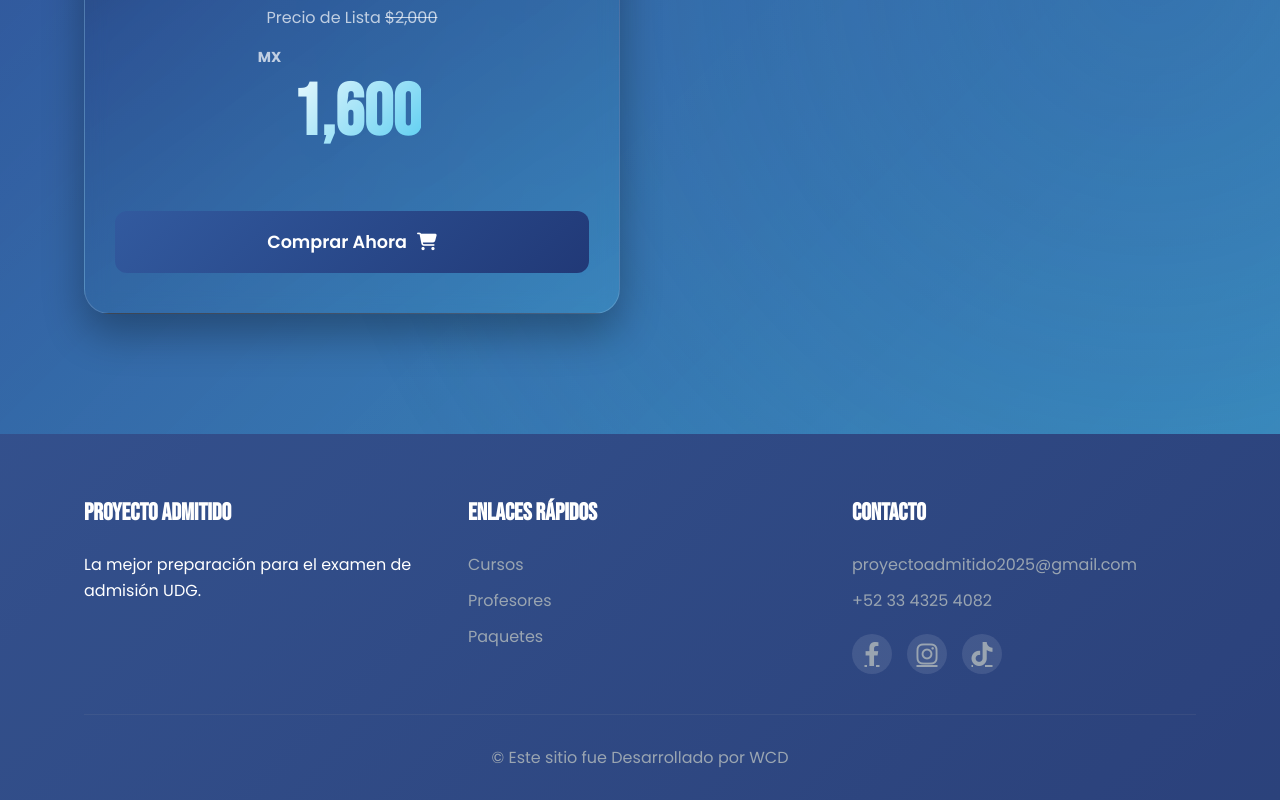
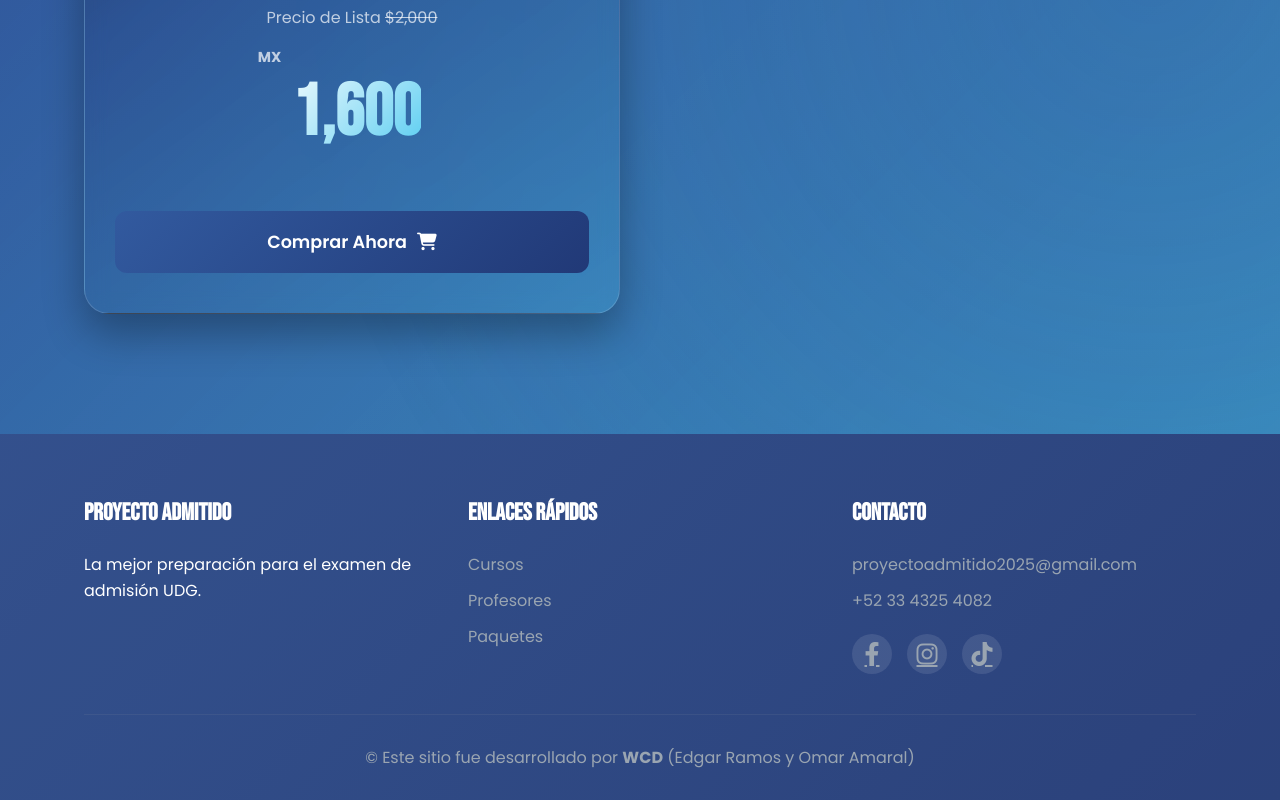
Before and after one commit to TheGileS46/ProyectoAdmitido, a plain HTML site: page index.html in a window 1280 px wide. Shown: the part 4624-5424 px from the top of the page. Drawn offline with Linux system fonts and the light colour scheme; a web font is replaced by a local one.

Commit message:
07.3 detalles

```diff
--- a/index.html
+++ b/index.html
@@ -413,9 +413,11 @@
                     </div>
                 </div>
             </div>
-            <div class="footer-bottom">
-                <p>&copy; Este sitio fue Desarrollado por WCD </p>
-            </div>
+                <div class="footer-bottom">
+                    <p>&copy; Este sitio fue desarrollado por <strong>WCD</strong> (Edgar Ramos y Omar Amaral)</p>
+                </div>
+
+
         </div>
     </footer>
 
```
